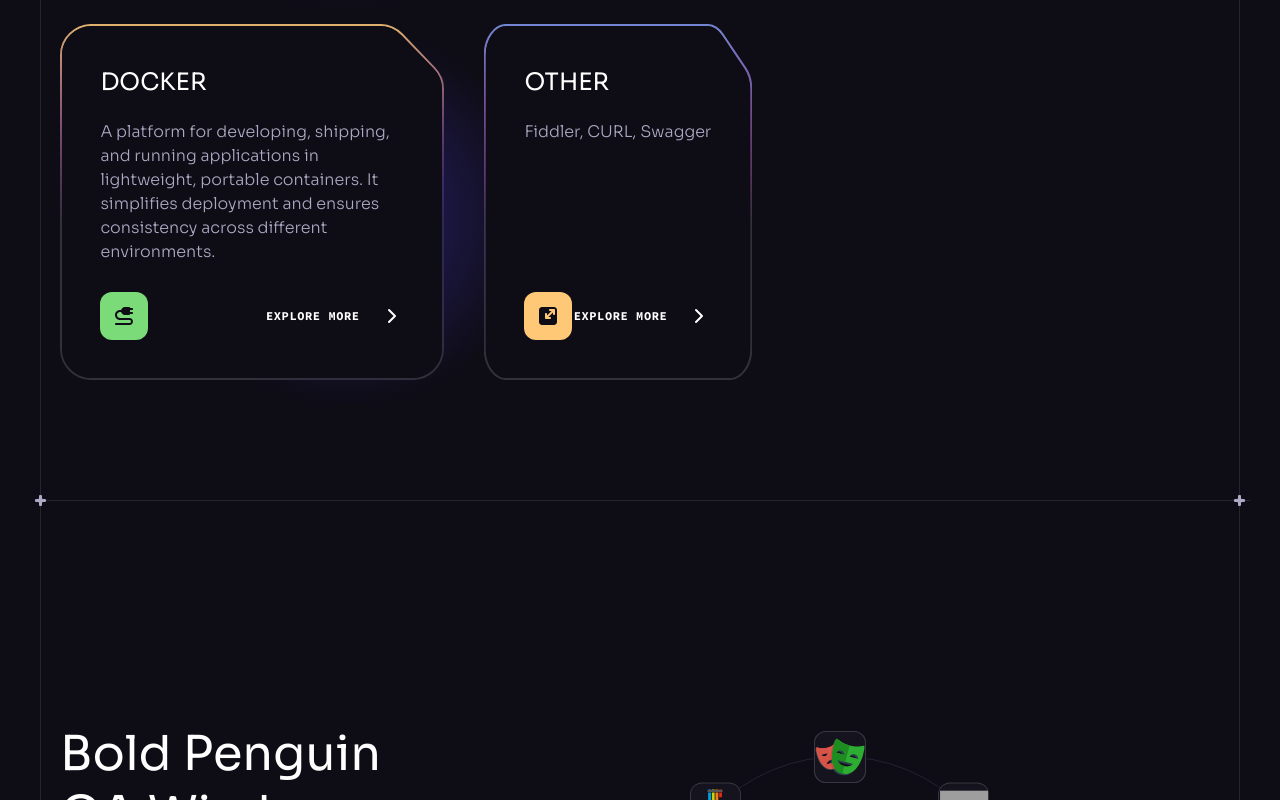
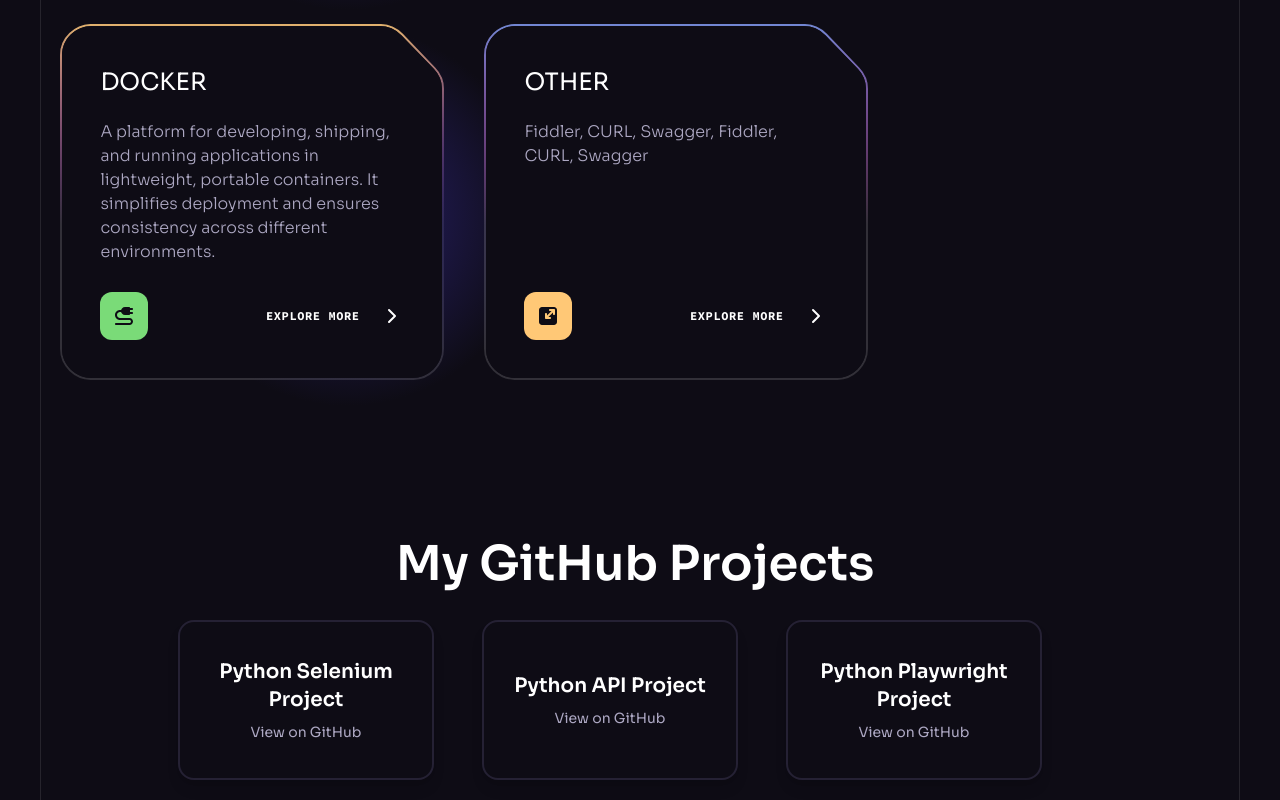
Before and after one commit to SencereLearner/Learning-Progress-2025, a React (Vite) app: page / in a window 1280 px wide. Shown: the part 3280-4080 px from the top of the page. Built offline with nearby package versions, Linux system fonts and the light colour scheme; grey boxes are pictures that could not be loaded.

Commit message:
added github projects section

```diff
--- a/src/components/Benefits.jsx
+++ b/src/components/Benefits.jsx
@@ -1,4 +1,4 @@
-import { benefits } from "../constants";
+import { benefits, projectLinks } from "../constants";
 import Heading from "./Heading";
 import Section from "./Section";
 import Arrow from "../assets/svg/Arrow";
@@ -11,15 +11,14 @@
       <div className="container relative z-2">
         <Heading
           className="md:max-w-md lg:max-w-2xl whitespace-nowrap"
-          title="Tools and Concepts I practiced"/>
+          title="Tools and Concepts I practiced"
+        />
 
         <div className="flex flex-wrap gap-10 mb-10">
           {benefits.map((item) => (
             <div
               className="block relative p-0.5 bg-no-repeat bg-[length:100%_100%] md:max-w-[24rem]"
-              style={{
-                backgroundImage: `url(${item.backgroundUrl})`,
-              }}
+              style={{ backgroundImage: `url(${item.backgroundUrl})` }}
               key={item.id}
             >
               <div className="relative z-2 flex flex-col min-h-[22rem] p-[2.4rem] pointer-events-none">
@@ -62,6 +61,28 @@
             </div>
           ))}
         </div>
+
+        {/* GitHub Project Links Section */}
+        <div className="mt-40">
+          <h2 className="text-5xl font-bold mb-8 ml-[21rem]">
+            My GitHub Projects
+          </h2>
+
+          <div className="flex justify-center gap-12 flex-wrap -ml-[60px]">
+            {projectLinks.map((project) => (
+              <a
+                key={project.id}
+                href={project.url}
+                target="_blank"
+                rel="noopener noreferrer"
+                className="w-64 h-40 flex flex-col items-center justify-center text-center border-2 border-n-6 bg-n-8 text-white rounded-2xl shadow-lg hover:scale-105 hover:border-n-5 transition-transform"
+              >
+                <h3 className="text-xl font-semibold mb-2">{project.title}</h3>
+                <p className="text-sm text-n-3">View on GitHub</p>
+              </a>
+            ))}
+          </div>
+        </div>
       </div>
     </Section>
   );
--- a/src/components/Collaboration.jsx
+++ b/src/components/Collaboration.jsx
@@ -1,17 +1,15 @@
 import { boldpenglogo, check } from "../assets";
-import { collabApps, collabContent, collabText } from "../constants";
-import Button from "./Button";
+import { collabApps, collabContent, collabText, projectLinks } from "../constants";
 import Section from "./Section";
-import { LeftCurve, RightCurve } from "./design/Collaboration";
 
 const Collaboration = () => {
   return (
     <Section crosses>
+      {/* Main two-column content */}
       <div className="container lg:flex">
+        {/* Left column */}
         <div className="max-w-[25rem] mt-16">
-          <h2 className="h2 mb-4 md:mb-8">
-            Bold Penguin QA Wisdom
-          </h2>
+          <h2 className="h2 mb-4 md:mb-8">Bold Penguin QA Wisdom</h2>
 
           <ul className="max-w-[20rem] mb-10 md:mb-14">
             {collabContent.map((item) => (
@@ -26,25 +24,19 @@
               </li>
             ))}
           </ul>
-
-          {/* <Button>Try it now</Button> */}
         </div>
 
+        {/* Right column (wheel) */}
         <div className="lg:ml-auto xl:w-[55rem] mt-4">
           <p className="body-2 mb-8 text-n-4 md:mb-16 lg:mb-32 lg:w-[22rem] lg:mx-auto">
             {collabText}
           </p>
 
-          <div className="relative left-1/2 flex w-[22rem] aspect-square border border-n-6 rounded-full -translate-x-1/2 scale:75 md:scale-100 -mt-12">
+          <div className="relative left-1/2 flex w-[22rem] aspect-square border border-n-6 rounded-full -translate-x-1/2 scale-75 md:scale-100 -mt-12">
             <div className="flex w-60 aspect-square m-auto border border-n-6 rounded-full">
               <div className="w-[6rem] aspect-square m-auto p-[0.2rem] bg-conic-gradient rounded-full">
                 <div className="flex items-center justify-center w-full h-full bg-n-8 rounded-full">
-                  <img
-                    src={boldpenglogo}
-                    width={48}
-                    height={48}
-                    alt="brainwave"
-                  />
+                  <img src={boldpenglogo} width={48} height={48} alt="brainwave" />
                 </div>
               </div>
             </div>
@@ -53,14 +45,10 @@
               {collabApps.map((app, index) => (
                 <li
                   key={app.id}
-                  className={`absolute top-0 left-1/2 h-1/2 -ml-[1.6rem] origin-bottom rotate-${
-                    index * 45
-                  }`}
+                  className={`absolute top-0 left-1/2 h-1/2 -ml-[1.6rem] origin-bottom rotate-${index * 45}`}
                 >
                   <div
-                    className={`relative -top-[1.6rem] flex w-[3.2rem] h-[3.2rem] bg-n-7 border border-n-1/15 rounded-xl -rotate-${
-                      index * 45
-                    }`}
+                    className={`relative -top-[1.6rem] flex w-[3.2rem] h-[3.2rem] bg-n-7 border border-n-1/15 rounded-xl -rotate-${index * 45}`}
                   >
                     <img
                       className="m-auto"
@@ -73,9 +61,6 @@
                 </li>
               ))}
             </ul>
-
-            {/* <LeftCurve /> */}
-            {/* <RightCurve /> */}
           </div>
         </div>
       </div>
--- a/src/constants/index.js
+++ b/src/constants/index.js
@@ -359,7 +359,7 @@
   {
     id: "11",
     title: "OTHER",
-    text: "Fiddler, CURL, Swagger",
+    text: "Fiddler, CURL, Swagger, Fiddler, CURL, Swagger",
     backgroundUrl: "./src/assets/benefits/card-6.svg",
     iconUrl: benefitIcon2,
     imageUrl: benefitImage2,
@@ -398,3 +398,9 @@
     url: "#",
   },
 ];
+
+export const projectLinks = [
+  { id: 1, title: "Python Selenium Project", url: "https://github.com/SencereLearner/Python-Selenium-POM-Framework" },
+  { id: 2, title: "Python API Project", url: "https://github.com/SencereLearner/Python-Pytest-API-Framework" },
+  { id: 3, title: "Python Playwright Project", url: "https://github.com/SencereLearner/Python-Playwright-POM-Framework" },
+];
```
